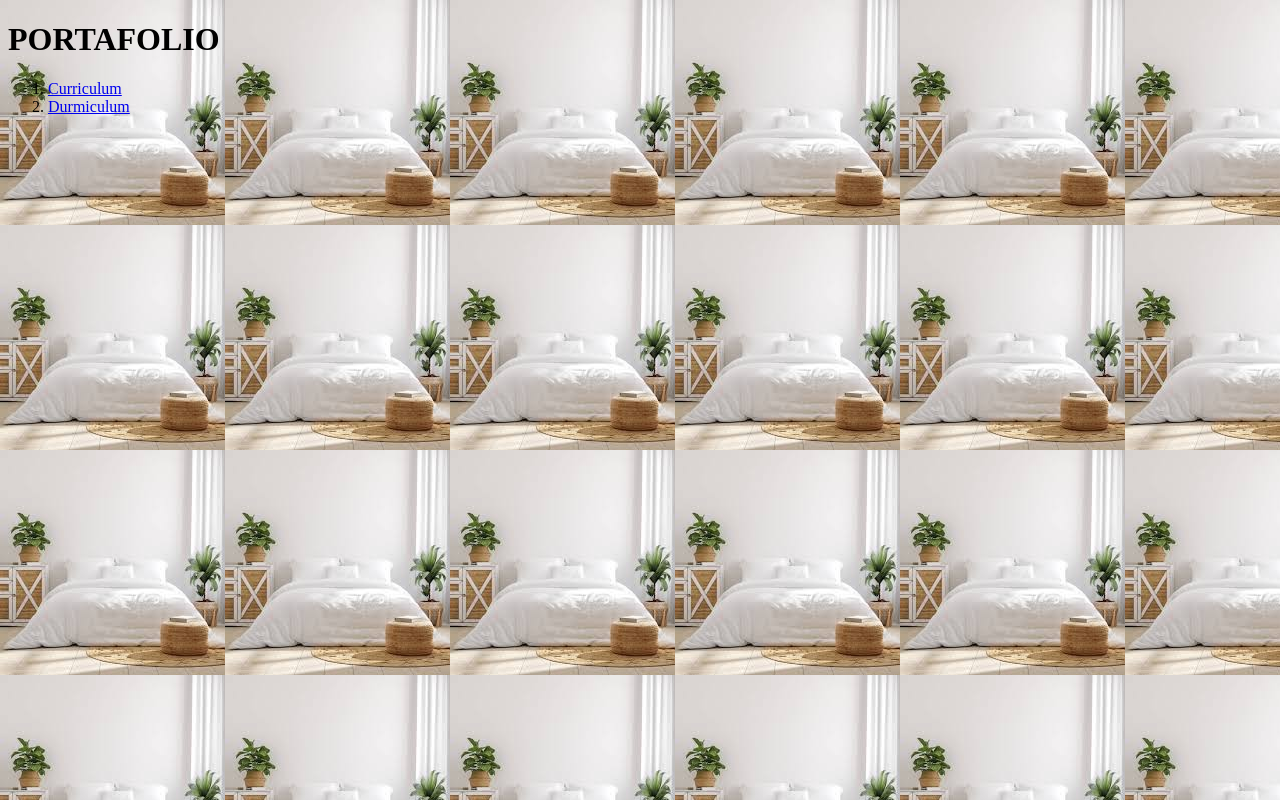
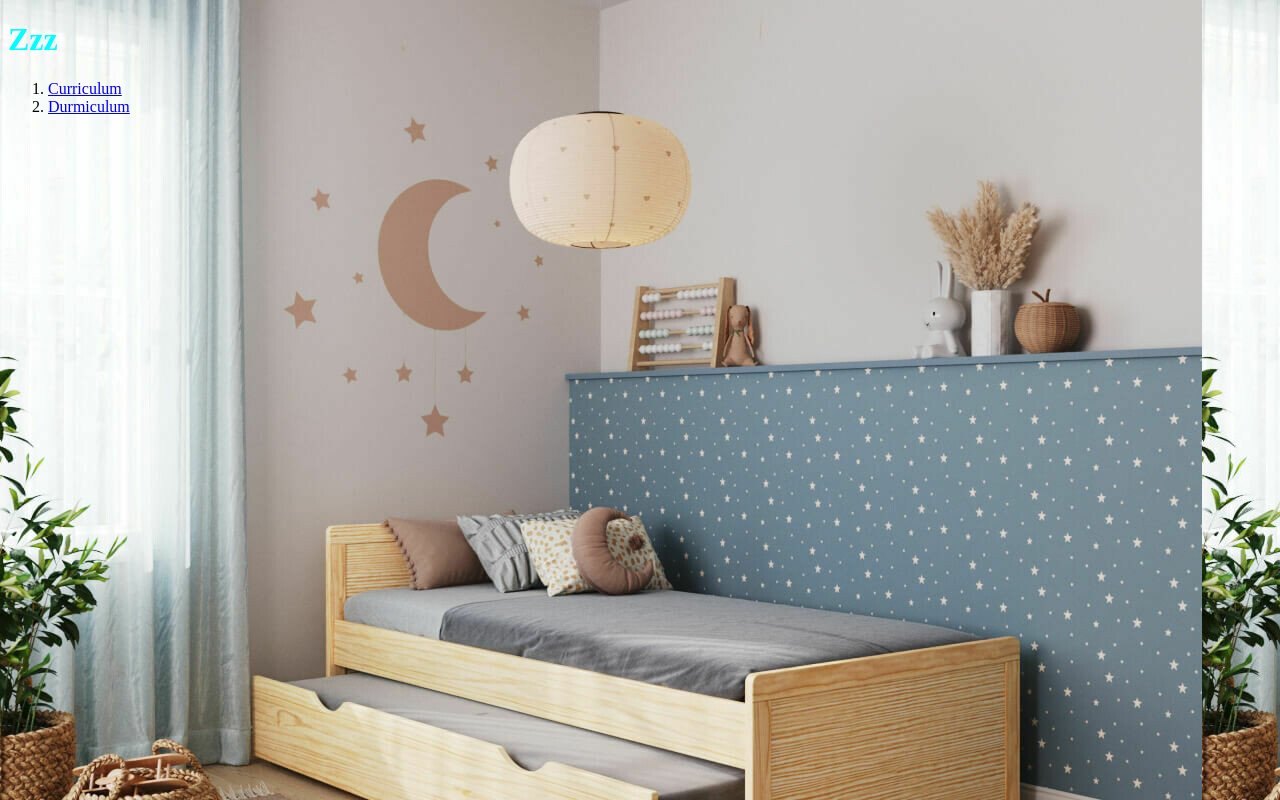
Before and after one commit to ivan-JDG/ivan-JDG.github.io, a plain HTML site: page index.html in a window 1280 px wide. Drawn offline with Linux system fonts and the light colour scheme.

Commit message:
he cambiado el fondo y las letras

```diff
--- a/index.html
+++ b/index.html
@@ -5,9 +5,9 @@
     <meta name="viewport" content="width=device-width, initial-scale=1.0">
     <title>Document</title>
 </head>
-<body background="curriculum/cama.jpeg">
+<body background="curriculum/camita.jpg"  >
 
-<h1  aling="center"> PORTAFOLIO</h1>
+<h1  aling="center" style="color: aqua;"> Zzz</h1>
 
 <ol>
 
```
Also changed, not shown: curriculum/camita.jpg (added).
